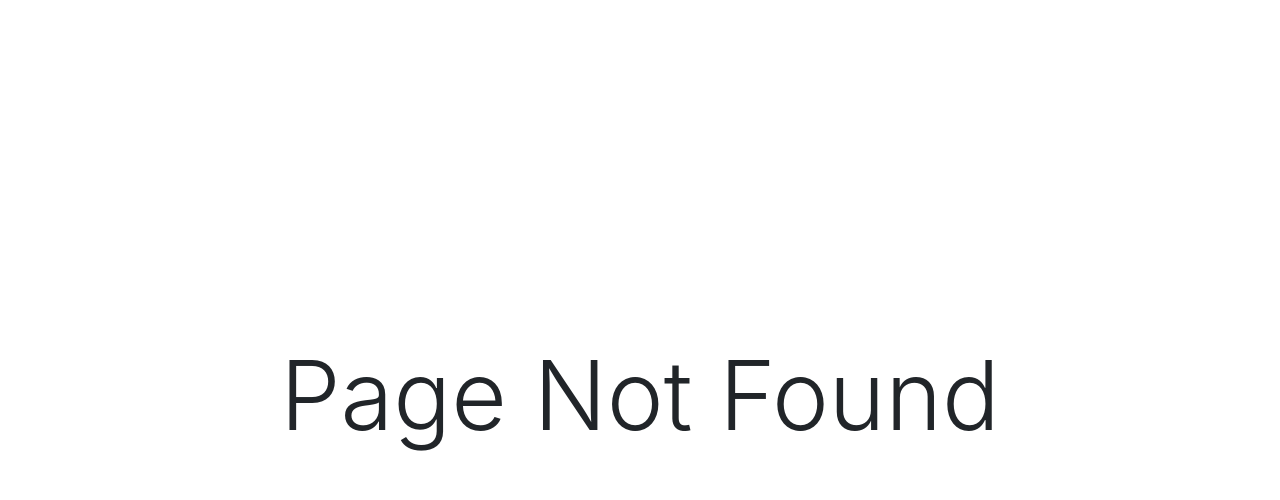
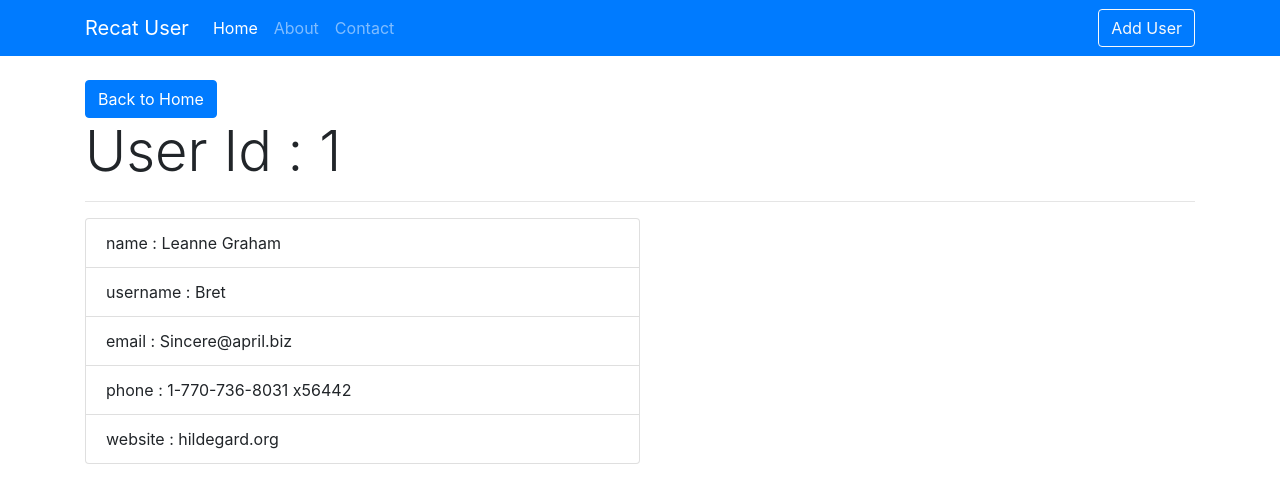
Before and after one commit to vermad843/CRUD, a React (Create React App) app: page /users/1 in a window 1280 px wide. Before the commit this address had no page. Shown: the top 500 px of the page. Built offline with nearby package versions, Linux system fonts and the light colour scheme; data requests are answered from the project's data file.

Commit message:
working view button

```diff
--- a/src/App.js
+++ b/src/App.js
@@ -9,6 +9,7 @@ import {BrowserRouter as Router, Route, Switch } from "react-router-dom";
 import NotFound from './components/pages/NotFound';
 import AddUser from './components/users/AddUser';
 import EditUser from './components/users/EditUser';
+import User from './components/users/User';
 
 function App() {
   return (
@@ -21,6 +22,7 @@ function App() {
              <Route exact path='/contact' component = {Contact}/>
              <Route exact path='/users/add' component = {AddUser}/>
              <Route exact path='/users/edit/:id' component = {EditUser}/>
+             <Route exact path='/users/:id' component = {User}/>
              <Route component = {NotFound}/>
           </Switch>
        </div>
--- a/src/components/pages/Home.js
+++ b/src/components/pages/Home.js
@@ -43,7 +43,7 @@ const Home = () => {
                               <td >{user.username}</td>
                               <td >{user.email}</td>
                               <td >
-                                  <Link className = "btn btn-primary mr-2">View</Link>
+                                  <Link className = "btn btn-primary mr-2" to={`/users/${user.id}`}>View</Link>
                                   <Link className = "btn btn-outline-primary mr-2" to={`/users/edit/${user.id}`}>
                                      Edit
                                   </Link>
--- a/src/components/users/EditUser.js
+++ b/src/components/users/EditUser.js
@@ -1,6 +1,6 @@
 import axios from 'axios';
+import {useHistory, useParams} from 'react-router-dom';
 import React, {useState, useEffect} from 'react';
-import {useHistory, useParams} from 'react-router-dom';
 
 const EditUser = () => {
     const history = useHistory();
--- /dev/null
+++ b/src/components/users/User.js
@@ -0,0 +1,43 @@
+import React,{useState, useEffect} from 'react'
+import axios from 'axios';
+import {Link, useParams} from 'react-router-dom';
+
+const User = () => {
+    const [user, setUser] = useState({
+        name  : '',
+        username : '',
+        email : '',
+        phone : '',
+        website : ''
+   });
+
+   const {id} = useParams();
+
+   useEffect(() => {
+     loadUser();
+   }, []);
+
+   const loadUser = async() => {
+    const result = await axios.get(`http://localhost:3003/users/${id}`);
+    setUser(result.data);
+   };
+
+    return (
+        <div className = "container py-4">
+            <Link className = "btn btn-primary" to="/">
+                Back to Home
+            </Link>
+            <h1 className = "display-4">User Id : {id}</h1>
+            <hr/>
+            <ul className = "list-group w-50">
+               <li className = "list-group-item">name : {user.name}</li>
+               <li className = "list-group-item">username : {user.username}</li>
+               <li className = "list-group-item">email : {user.email}</li>
+               <li className = "list-group-item">phone : {user.phone}</li>
+               <li className = "list-group-item">website : {user.website}</li>
+            </ul>
+        </div>
+    )
+}
+
+export default User;
```
